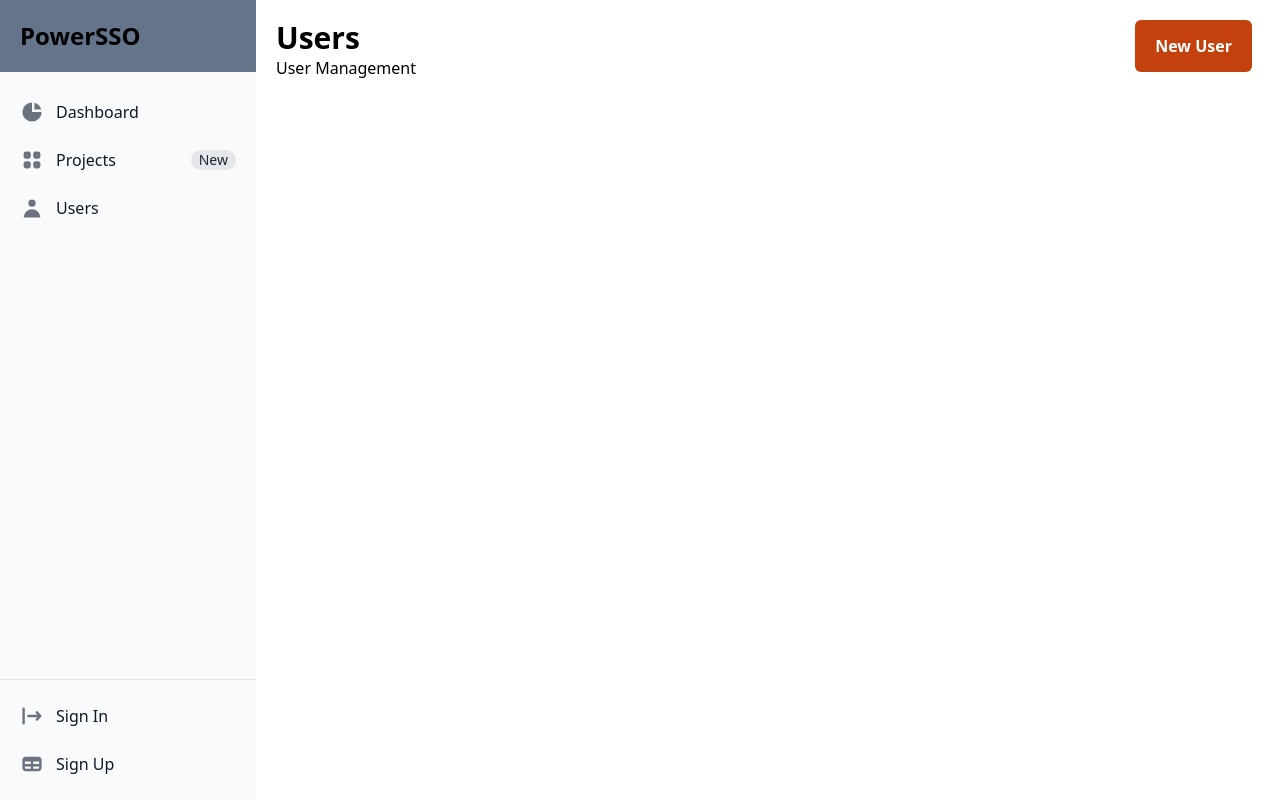
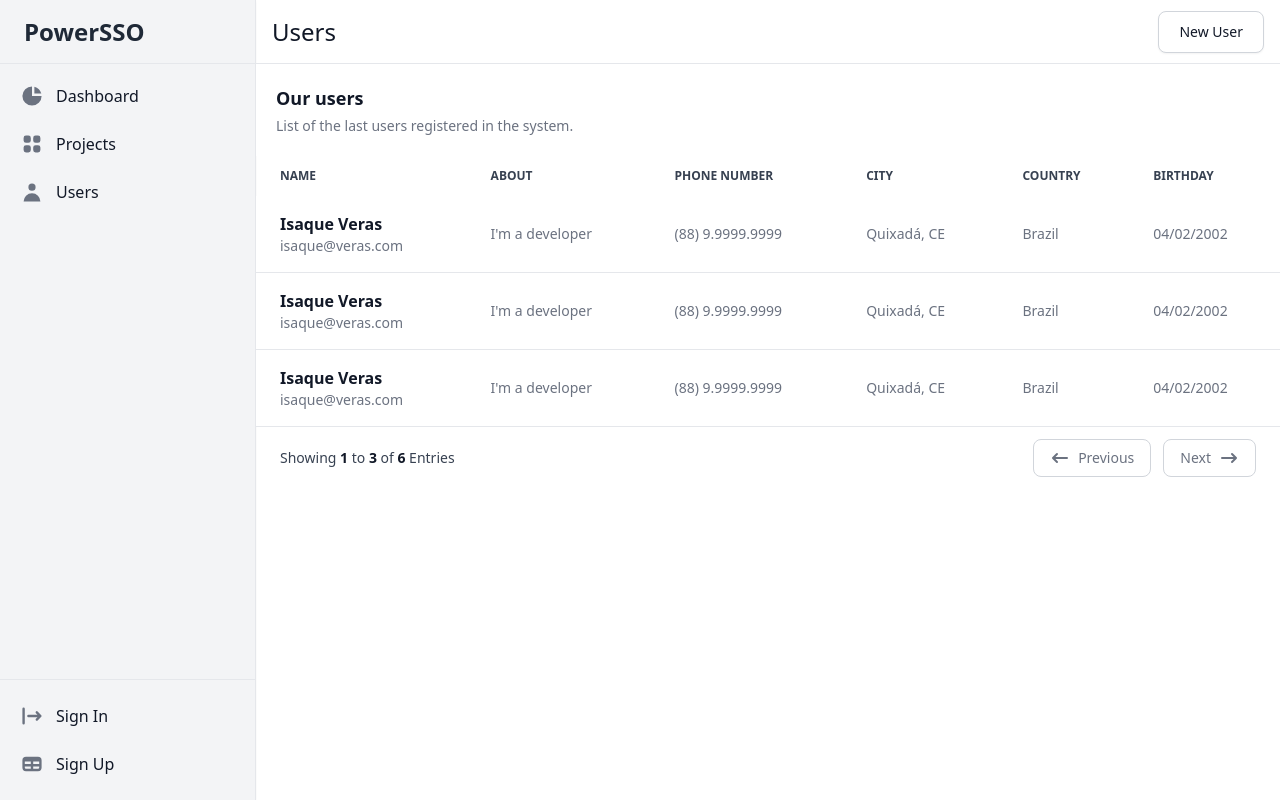
Before and after one commit to isaqueveras/powersso, a React (Create React App) app in the folder ui/: page /users in a window 1280 px wide. Built offline with nearby package versions, Linux system fonts and the light colour scheme.

Commit message:
:sparkles: styling the interface and adding table on the users page #78

```diff
--- a/ui/src/components/Sidebar.js
+++ b/ui/src/components/Sidebar.js
@@ -2,28 +2,28 @@ import { Link } from "react-router-dom";
 
 export default function Sidebar() {
   return (
-    <aside className="w-64" aria-label="Sidebar">
-      <div className="overflow-y-auto h-screen bg-gray-50 dark:bg-black/75 flex flex-col justify-between">
+    <aside className="w-64 shadow-sm border-r dark:border-black/30 border-gray-200" aria-label="Sidebar">
+      <div className="overflow-y-auto h-screen bg-gray-100 dark:bg-black/75 flex flex-col justify-between">
         <ul>
-          <div className="py-5 bg-slate-500">
-            <h1 className="ml-5 self-center text-2xl font-extrabold hover:cursor-pointer whitespace-nowrap dark:text-white">PowerSSO</h1>
+          <div className="py-5 border-b border-gray-200 dark:border-black/30 h-16 flex items-center">
+            <h1 className="ml-6 text-gray-800 text-2xl font-semibold hover:cursor-pointer whitespace-nowrap dark:text-white">PowerSSO</h1>
           </div>
-          <div className="space-y-2 px-3 mt-5">
+          <div className="space-y-2 p-3">
             <li>
-              <Link to="/" className="flex items-center p-2 text-base font-normal text-gray-900 rounded-lg dark:text-white hover:bg-gray-100 dark:hover:bg-gray-700">
+              <Link to="/" className="flex items-center p-2 text-base font-normal text-gray-900 rounded-lg dark:text-white hover:bg-gray-200 dark:hover:bg-gray-700">
                 <svg aria-hidden="true" className="w-6 h-6 text-gray-500 transition duration-75 dark:text-gray-400 group-hover:text-gray-900 dark:group-hover:text-white" fill="currentColor" viewBox="0 0 20 20" xmlns="http://www.w3.org/2000/svg"><path d="M2 10a8 8 0 018-8v8h8a8 8 0 11-16 0z"></path><path d="M12 2.252A8.014 8.014 0 0117.748 8H12V2.252z"></path></svg>
                 <span className="ml-3">Dashboard</span>
               </Link>
             </li>
             <li>
-              <Link to="/projects" className="flex items-center p-2 text-base font-normal text-gray-900 rounded-lg dark:text-white hover:bg-gray-100 dark:hover:bg-gray-700">
+              <Link to="/projects" className="flex items-center p-2 text-base font-normal text-gray-900 rounded-lg dark:text-white hover:bg-gray-200 dark:hover:bg-gray-700">
                 <svg aria-hidden="true" className="flex-shrink-0 w-6 h-6 text-gray-500 transition duration-75 dark:text-gray-400 group-hover:text-gray-900 dark:group-hover:text-white" fill="currentColor" viewBox="0 0 20 20" xmlns="http://www.w3.org/2000/svg"><path d="M5 3a2 2 0 00-2 2v2a2 2 0 002 2h2a2 2 0 002-2V5a2 2 0 00-2-2H5zM5 11a2 2 0 00-2 2v2a2 2 0 002 2h2a2 2 0 002-2v-2a2 2 0 00-2-2H5zM11 5a2 2 0 012-2h2a2 2 0 012 2v2a2 2 0 01-2 2h-2a2 2 0 01-2-2V5zM11 13a2 2 0 012-2h2a2 2 0 012 2v2a2 2 0 01-2 2h-2a2 2 0 01-2-2v-2z"></path></svg>
                 <span className="flex-1 ml-3 whitespace-nowrap">Projects</span>
-                <span className="inline-flex justify-center items-center px-2 ml-3 text-sm font-medium text-gray-800 bg-gray-200 rounded-full dark:bg-gray-700 dark:text-gray-300">New</span>
+                {/* <span className="inline-flex justify-center items-center px-2 ml-3 text-sm font-medium text-gray-800 bg-gray-200 rounded-full dark:bg-gray-700 dark:text-gray-300">New</span> */}
               </Link>
             </li>
             <li>
-              <Link to="/users" className="flex items-center p-2 text-base font-normal text-gray-900 rounded-lg dark:text-white hover:bg-gray-100 dark:hover:bg-gray-700">
+              <Link to="/users" className="flex items-center p-2 text-base font-normal text-gray-900 rounded-lg dark:text-white hover:bg-gray-200 dark:hover:bg-gray-700">
                 <svg aria-hidden="true" className="flex-shrink-0 w-6 h-6 text-gray-500 transition duration-75 dark:text-gray-400 group-hover:text-gray-900 dark:group-hover:text-white" fill="currentColor" viewBox="0 0 20 20" xmlns="http://www.w3.org/2000/svg"><path fill-rule="evenodd" d="M10 9a3 3 0 100-6 3 3 0 000 6zm-7 9a7 7 0 1114 0H3z" clip-rule="evenodd"></path></svg>
                 <span className="flex-1 ml-3 whitespace-nowrap">Users</span>
               </Link>
@@ -32,13 +32,13 @@ export default function Sidebar() {
         </ul>
         <ul className="py-4 mt-4 px-3 space-y-2 border-t border-gray-200 dark:border-gray-700">
           <li>
-            <a href="#signin" className="flex items-center p-2 text-base font-normal text-gray-900 rounded-lg dark:text-white hover:bg-gray-100 dark:hover:bg-gray-700">
+            <a href="#signin" className="flex items-center p-2 text-base font-normal text-gray-900 rounded-lg dark:text-white hover:bg-gray-200 dark:hover:bg-gray-700">
               <svg aria-hidden="true" className="flex-shrink-0 w-6 h-6 text-gray-500 transition duration-75 dark:text-gray-400 group-hover:text-gray-900 dark:group-hover:text-white" fill="currentColor" viewBox="0 0 20 20" xmlns="http://www.w3.org/2000/svg"><path fill-rule="evenodd" d="M3 3a1 1 0 00-1 1v12a1 1 0 102 0V4a1 1 0 00-1-1zm10.293 9.293a1 1 0 001.414 1.414l3-3a1 1 0 000-1.414l-3-3a1 1 0 10-1.414 1.414L14.586 9H7a1 1 0 100 2h7.586l-1.293 1.293z" clip-rule="evenodd"></path></svg>
               <span className="flex-1 ml-3 whitespace-nowrap">Sign In</span>
             </a>
           </li>
           <li>
-            <a href="#signup" className="flex items-center p-2 text-base font-normal text-gray-900 rounded-lg dark:text-white hover:bg-gray-100 dark:hover:bg-gray-700">
+            <a href="#signup" className="flex items-center p-2 text-base font-normal text-gray-900 rounded-lg dark:text-white hover:bg-gray-200 dark:hover:bg-gray-700">
               <svg aria-hidden="true" className="flex-shrink-0 w-6 h-6 text-gray-500 transition duration-75 dark:text-gray-400 group-hover:text-gray-900 dark:group-hover:text-white" fill="currentColor" viewBox="0 0 20 20" xmlns="http://www.w3.org/2000/svg"><path fill-rule="evenodd" d="M5 4a3 3 0 00-3 3v6a3 3 0 003 3h10a3 3 0 003-3V7a3 3 0 00-3-3H5zm-1 9v-1h5v2H5a1 1 0 01-1-1zm7 1h4a1 1 0 001-1v-1h-5v2zm0-4h5V8h-5v2zM9 8H4v2h5V8z" clip-rule="evenodd"></path></svg>
               <span className="flex-1 ml-3 whitespace-nowrap">Sign Up</span>
             </a>
--- a/ui/src/pages/users/Users.js
+++ b/ui/src/pages/users/Users.js
@@ -6,13 +6,80 @@ export function Users() {
       <div className="w-64">
         <Sidebar />
       </div>
-      <div className="p-5 w-screen">
-        <div className="flex flex-row align-middle justify-between">
-          <div>
-            <h1 className="text-3xl font-bold dark:text-white">Users</h1>
-            <p className="text-base font-normal dark:text-gray-200">User Management</p>
+      <div className="w-full">
+        <div className="border-b border-gray-200 dark:border-black/30 h-16">
+          <div className="h-16 px-4 flex flex-row justify-between items-center">
+            <h1 className="text-2xl text-gray-900 font-medium dark:text-white/90">Users</h1>
+            <button type="button" className="ml-2 shadow-sm text-gray-900 bg-white border border-gray-300 focus:outline-none hover:bg-gray-100 focus:ring-2 focus:ring-gray-200 font-medium rounded-lg text-sm px-5 py-2.5 dark:bg-gray-800 dark:text-white dark:border-gray-600 dark:hover:bg-gray-700 dark:hover:border-gray-600 dark:focus:ring-gray-700">New User</button>
           </div>
-          <button type="button" class="text-white bg-orange-700 hover:bg-orange-800 focus:ring-2 focus:ring-orange-300 font-semibold rounded-md text-md px-5 py-2.5 mr-2 mb-2 dark:bg-orange-600 dark:hover:bg-orange-700 focus:outline-none dark:focus:ring-orange-800">New User</button>
+        </div>
+        <div className="overflow-x-auto relative">
+          <table className="w-full text-sm text-left text-gray-500 dark:text-gray-400">
+            <caption className="p-5 text-lg font-semibold text-left text-gray-900 bg-white dark:text-white/90 dark:bg-transparent">
+              Our users
+              <p className="mt-1 text-sm font-normal text-gray-500 dark:text-gray-400">List of the last users registered in the system.</p>
+            </caption>
+            <thead className="text-xs text-gray-700 uppercase dark:text-gray-400">
+              <tr>
+                <th scope="col" className="py-3 px-6">Name</th>
+                <th scope="col" className="py-3 px-6">About</th>
+                <th scope="col" className="py-3 px-6">Phone number</th>
+                <th scope="col" className="py-3 px-6">City</th>
+                <th scope="col" className="py-3 px-6">Country</th>
+                <th scope="col" className="py-3 px-6">Birthday</th>
+              </tr>
+            </thead>
+            <tbody>
+              <tr className="bg-white border-b dark:bg-transparent dark:border-black/30">
+                <th scope="row" className="py-4 px-6 font-medium text-gray-900 whitespace-nowrap dark:text-white/90">
+                  <div className="text-base font-semibold">Isaque Veras</div>
+                  <div className="font-normal text-gray-500">isaque@veras.com</div>
+                </th>
+                <td className="py-4 px-6">I'm a developer</td>
+                <td className="py-4 px-6">(88) 9.9999.9999</td>
+                <td className="py-4 px-6">Quixadá, CE</td>
+                <td className="py-4 px-6">Brazil</td>
+                <td className="py-4 px-6">04/02/2002</td>
+              </tr>
+              <tr className="bg-white border-b dark:bg-transparent dark:border-black/30">
+                <th scope="row" className="py-4 px-6 font-medium text-gray-900 whitespace-nowrap dark:text-white/90">
+                  <div className="text-base font-semibold">Isaque Veras</div>
+                  <div className="font-normal text-gray-500">isaque@veras.com</div>
+                </th>
+                <td className="py-4 px-6">I'm a developer</td>
+                <td className="py-4 px-6">(88) 9.9999.9999</td>
+                <td className="py-4 px-6">Quixadá, CE</td>
+                <td className="py-4 px-6">Brazil</td>
+                <td className="py-4 px-6">04/02/2002</td>
+              </tr>
+              <tr className="bg-white border-b dark:bg-transparent dark:border-black/30">
+                <th scope="row" className="py-4 px-6 font-medium text-gray-900 whitespace-nowrap dark:text-white/90">
+                  <div className="text-base font-semibold">Isaque Veras</div>
+                  <div className="font-normal text-gray-500">isaque@veras.com</div>
+                </th>
+                <td className="py-4 px-6">I'm a developer</td>
+                <td className="py-4 px-6">(88) 9.9999.9999</td>
+                <td className="py-4 px-6">Quixadá, CE</td>
+                <td className="py-4 px-6">Brazil</td>
+                <td className="py-4 px-6">04/02/2002</td>
+              </tr>
+            </tbody>
+          </table>
+        </div>
+        <div className="px-6 py-3 flex justify-between items-center">
+          <span className="text-sm text-gray-700 dark:text-gray-400">
+            Showing <span className="font-semibold text-gray-900 dark:text-white">1</span> to <span className="font-semibold text-gray-900 dark:text-white">3</span> of <span className="font-semibold text-gray-900 dark:text-white">6</span> Entries
+          </span>
+          <div className="flex">
+            <a href="?page=1" className="inline-flex items-center py-2 px-4 mr-3 text-sm font-medium text-gray-500 bg-white rounded-lg border border-gray-300 hover:bg-gray-100 hover:text-gray-700 dark:bg-gray-800 dark:border-gray-700 dark:text-gray-400 dark:hover:bg-gray-700 dark:hover:text-white">
+              <svg aria-hidden="true" className="mr-2 w-5 h-5" fill="currentColor" viewBox="0 0 20 20" xmlns="http://www.w3.org/2000/svg"><path fill-rule="evenodd" d="M7.707 14.707a1 1 0 01-1.414 0l-4-4a1 1 0 010-1.414l4-4a1 1 0 011.414 1.414L5.414 9H17a1 1 0 110 2H5.414l2.293 2.293a1 1 0 010 1.414z" clip-rule="evenodd"></path></svg>
+              Previous
+            </a>
+            <a href="?page=2" className="inline-flex items-center py-2 px-4 text-sm font-medium text-gray-500 bg-white rounded-lg border border-gray-300 hover:bg-gray-100 hover:text-gray-700 dark:bg-gray-800 dark:border-gray-700 dark:text-gray-400 dark:hover:bg-gray-700 dark:hover:text-white">
+              Next
+              <svg aria-hidden="true" className="ml-2 w-5 h-5" fill="currentColor" viewBox="0 0 20 20" xmlns="http://www.w3.org/2000/svg"><path fill-rule="evenodd" d="M12.293 5.293a1 1 0 011.414 0l4 4a1 1 0 010 1.414l-4 4a1 1 0 01-1.414-1.414L14.586 11H3a1 1 0 110-2h11.586l-2.293-2.293a1 1 0 010-1.414z" clip-rule="evenodd"></path></svg>
+            </a>
+          </div>
         </div>
       </div>
     </div>
```
Also changed, not shown: ui/src/pages/Dashboard.js (+7 -1 lines), ui/src/pages/Projects.js (+7 -1 lines).
